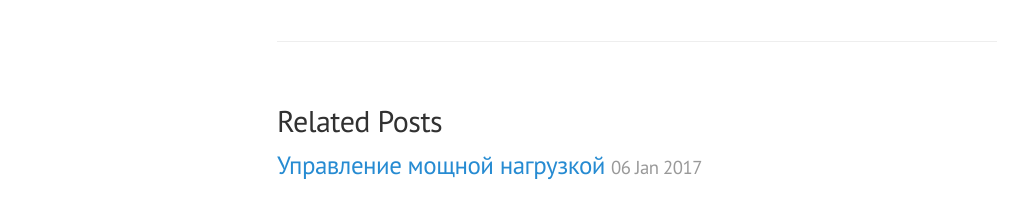
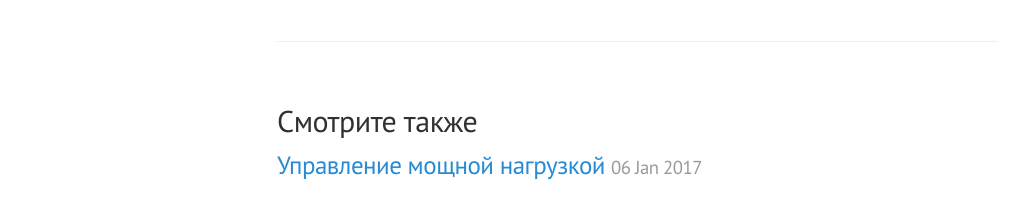
Before and after one commit to velikodniy/velikodniy.github.io, a Jekyll site: the page built from _posts/2016-11-17-cubietruck-as-nas.md, in a window 1280 px wide and 900 px high, scrolled down 15525 px. Shown: the part 659-878 px from the top of the window, without its empty margins (3-1018 px from the left). Built offline with Jekyll 4.4.1, drawn with Linux system fonts in a browser that asks for light colours.

Commit message:
Translate "Related posts"

```diff
--- a/_layouts/post.html
+++ b/_layouts/post.html
@@ -9,7 +9,7 @@ layout: default
 </div>
 
 <div class="related">
-  <h2>Related Posts</h2>
+  <h2>Смотрите также</h2>
   <ul class="related-posts">
     {% for post in site.related_posts limit:3 %}
       <li>
```
